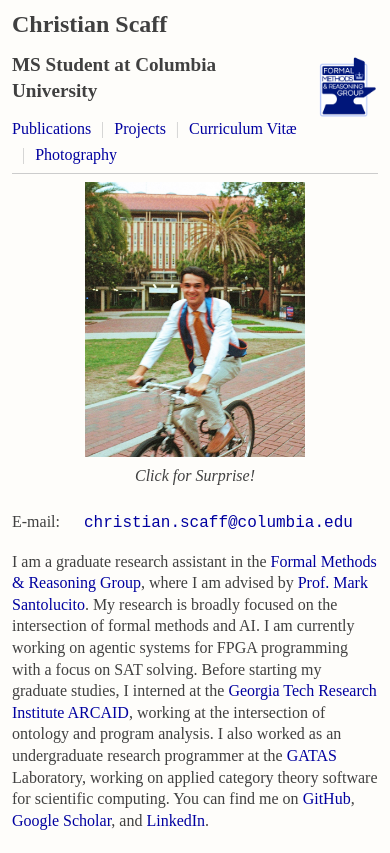
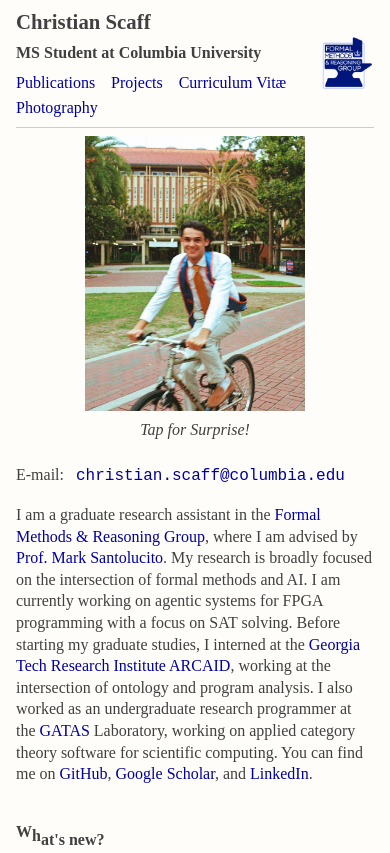
Before and after one commit to cscaff/cscaff.github.io, a plain HTML site: page index.html in a window 390 px wide. Shown: the top 853 px of the page. Drawn offline with Linux system fonts and the light colour scheme.

Commit message:
Tune the site for phones
- Serve a 200 KB copy of the FPGA photo and lazy-load project images
- Say "Tap for Surprise!" on touchscreens
- Compact header, bar-free wrapping nav and 16px gutters on phones
- Cap project images at 200px tall on phones; keep "E-mail:" on one line

Co-Authored-By: Claude Opus 5.5 <noreply@anthropic.com>

```diff
--- a/index.html
+++ b/index.html
@@ -84,6 +84,12 @@
     { src: "images/random/small/20250330_180922000_iOS.jpeg", caption: "Me modeling as a member of the circus." }
   ];
 
+  // Touchscreens have no mouse, so say "Tap" there instead of "Click"
+  if (window.matchMedia && window.matchMedia("(hover: none)").matches) {
+    surprises[0].caption = "Tap for Surprise!";
+    document.getElementById("surprise-caption").textContent = surprises[0].caption;
+  }
+
   var current = 0;  // index of the photo on screen; starts on the original portrait
   document.getElementById("surprise").addEventListener("click", function () {
     var next = current;
--- a/style.css
+++ b/style.css
@@ -46,6 +46,7 @@ hr { border: 0; border-top: 1px solid #ccc; }
 .portrait figcaption { margin-top: 8px; font-style: italic; }
 
 .contact td { padding: 0 24px 0 0; vertical-align: top; }
+.contact td:first-child { white-space: nowrap; }
 
 /* Subpage title, below the shared header */
 .pagetitle { margin: 16px 0 4px; }
@@ -94,9 +95,17 @@ li { margin-bottom: 10px; }
 .skills td { padding: 1px 0; }
 
 @media (max-width: 640px) {
+  body { margin: 8px 16px; }
   .main { flex-direction: column-reverse; }
   .main .portrait { flex: none; width: 220px; }
-  .header img { height: 64px; }
+  /* compact header so the page content starts higher */
+  .header .name { font-size: 1.3em; }
+  .header .affil { font-size: 1em; margin-top: 6px; }
+  /* the nav wraps on phones; drop the bars so no line starts with one */
+  .nav { margin-top: 8px; column-gap: 16px; }
+  .nav a + a::before { display: none; }
+  .contact td { padding-right: 12px; }
+  .header img { height: 56px; }
 }
 
 /* Project page: image floats right of the description, below the title row */
@@ -106,7 +115,7 @@ li { margin-bottom: 10px; }
   mix-blend-mode: multiply; }  /* white image backgrounds take on the cream page color */
 .project-img.logo { max-width: 20%; }  /* wide logos read smaller than photos and screenshots */
 @media (max-width: 640px) {
-  .project-img, .project-img.logo { float: none; display: block; max-width: 100%; margin: 0 0 1em; }
+  .project-img, .project-img.logo { float: none; display: block; max-width: 100%; max-height: 200px; margin: 0 0 1em; }
   .project-img.logo { max-width: 60%; }
 }
 
```
Also changed, not shown: projects.html (+6 -6 lines), images/IMG_4872_web.jpeg (added), 2 other files.
